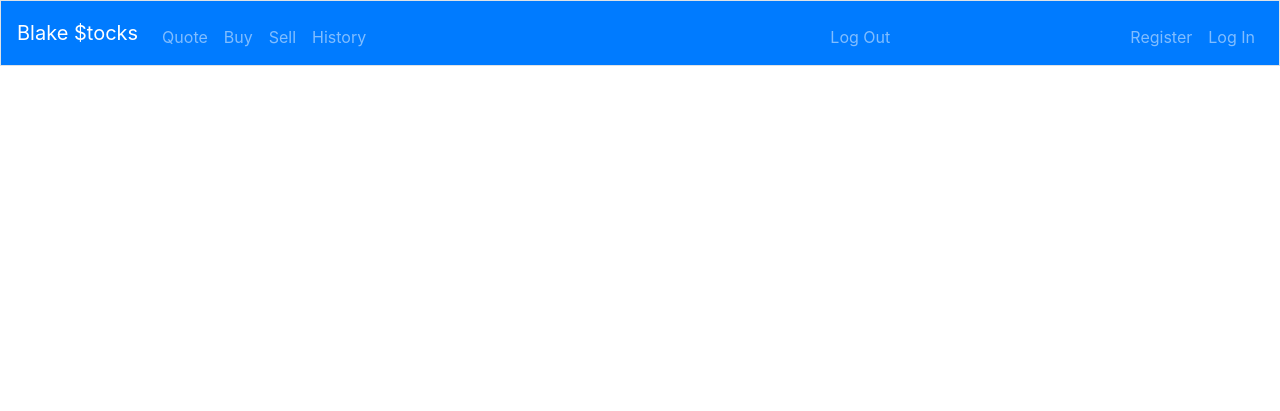
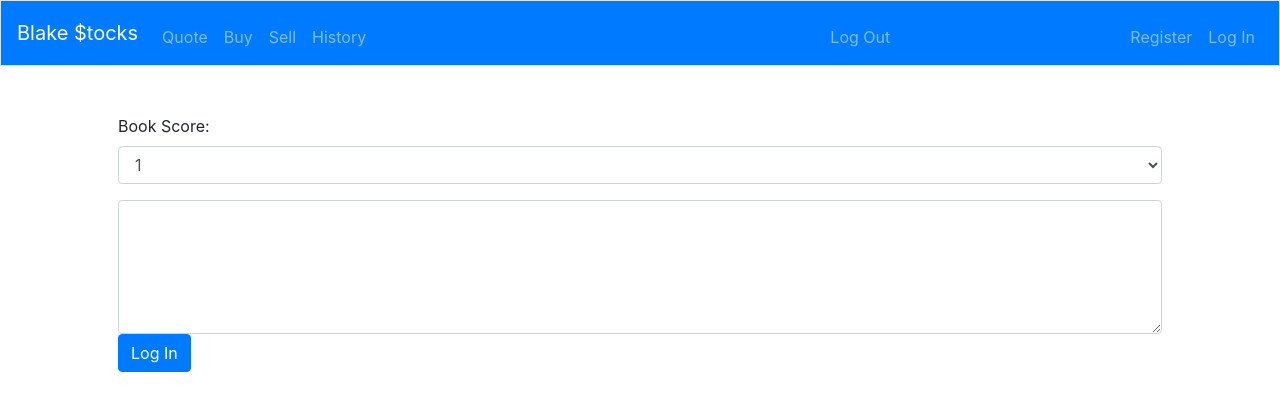
Before and after one commit to TwoThousandDollars/project1, a Flask app: template templates/books.html in a window 1280 px wide. Shown: the top 411 px of the page. Run offline with Flask 2, Linux system fonts and the light colour scheme; the template is opened without the code that fills it, so the values that code supplies are empty; some libraries are stand-ins or nearby versions.

Commit message:
enhanced search functionality. added html form for user to leave review

```diff
--- a/templates/books.html
+++ b/templates/books.html
@@ -7,5 +7,19 @@
 {% block content %}
 
         {{ res }}
+        <form action="{{ url_for('books', isbn=res['isbn']) }}" method="post">
+            <div class="form-group">
+              <label for="sel1">Book Score:</label>
+                <select name="score" class="form-control" id="sel1">
+                  <option>1</option>
+                  <option>2</option>
+                  <option>3</option>
+                  <option>4</option>
+                  <option>5</option>
+                </select>
+            </div>
+            <textarea name="review" class="form-control" rows="5"></textarea>
+            <button class="btn btn-primary" type="submit">Log In</button>
+        </form>
 
 {% endblock %}
--- a/templates/results.html
+++ b/templates/results.html
@@ -7,7 +7,7 @@
 {% block content %}
 
     {% for isbn, title, author, year in res %}
-    <a href="{{ url_for('books') }}?isbn={{ isbn }}">
+    <a href="{{ url_for('books', isbn=isbn) }}">
         <div class="jumbotron">
             <span class=".result-head"><p>{{ title }}</p></span>
             <span class=""><p>{{ author }}</p></span>
```
Also changed, not shown: templates/review.html (added, +11 -0 lines).
